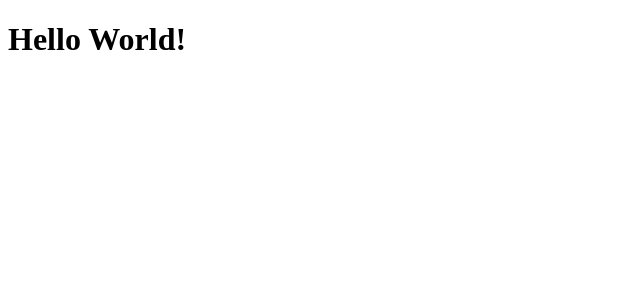
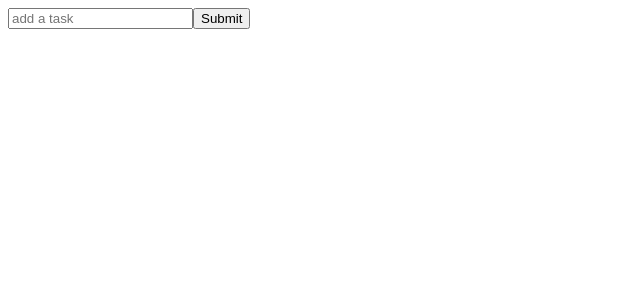
Before and after one commit to asasmith/react-todo, a React app: page / in a window 1280 px wide. Shown: the top 300 px of the page, without its empty margins (0-640 px from the left). Built offline with nearby package versions, Linux system fonts and the light colour scheme.

Commit message:
basic setup

```diff
--- /dev/null
+++ b/src/App.js
@@ -0,0 +1,25 @@
+import React, { Component } from 'react'
+import TaskInput from './components/TaskInput'
+
+export default class App extends Component {
+  constructor(props) {
+    super(props)
+    this.state = {
+      todos: [
+        {
+          text: 'testing',
+          isComplete: false,
+        },
+      ],
+      taskInputVal: '',
+    }
+  }
+
+  render () {
+    return (
+      <div>
+        <TaskInput />
+      </div>
+    )
+  }
+}
--- a/src/index.js
+++ b/src/index.js
@@ -1,8 +1,6 @@
 import React from 'react'
 import ReactDOM from 'react-dom'
 
-const Index = () => {
-  return <h1>Hello World!</h1>
-}
+import App from './App'
 
-ReactDOM.render(<Index />, document.getElementById('index'))
+ReactDOM.render(<App />, document.getElementById('index'))
```
